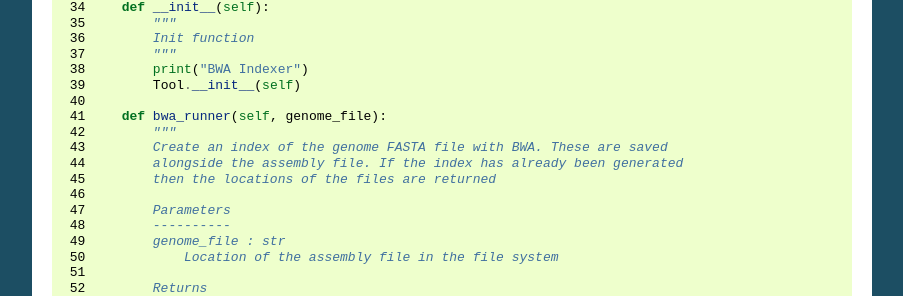
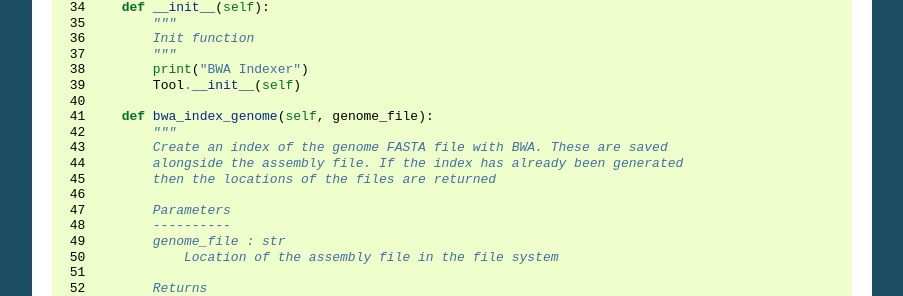
Before and after one commit to Multiscale-Genomics/mg-docs, a Sphinx documentation site: the page built from docs/howto/howto_tool.rst, in a window 1280 px wide and 900 px high, scrolled down 2719 px. Shown: the part 151-447 px from the top of the window, without its empty margins (198-1101 px from the left). Built offline with Sphinx 7.4.7, drawn with Linux system fonts in a browser that asks for light colours.

Commit message:
Fixed name of function

```diff
--- a/docs/howto/howto_tool.rst
+++ b/docs/howto/howto_tool.rst
@@ -168,7 +168,7 @@
            print("BWA Indexer")
            Tool.__init__(self)
 
-       def bwa_runner(self, genome_file):
+       def bwa_index_genome(self, genome_file):
            """
            Create an index of the genome FASTA file with BWA. These are saved
            alongside the assembly file. If the index has already been generated
```
